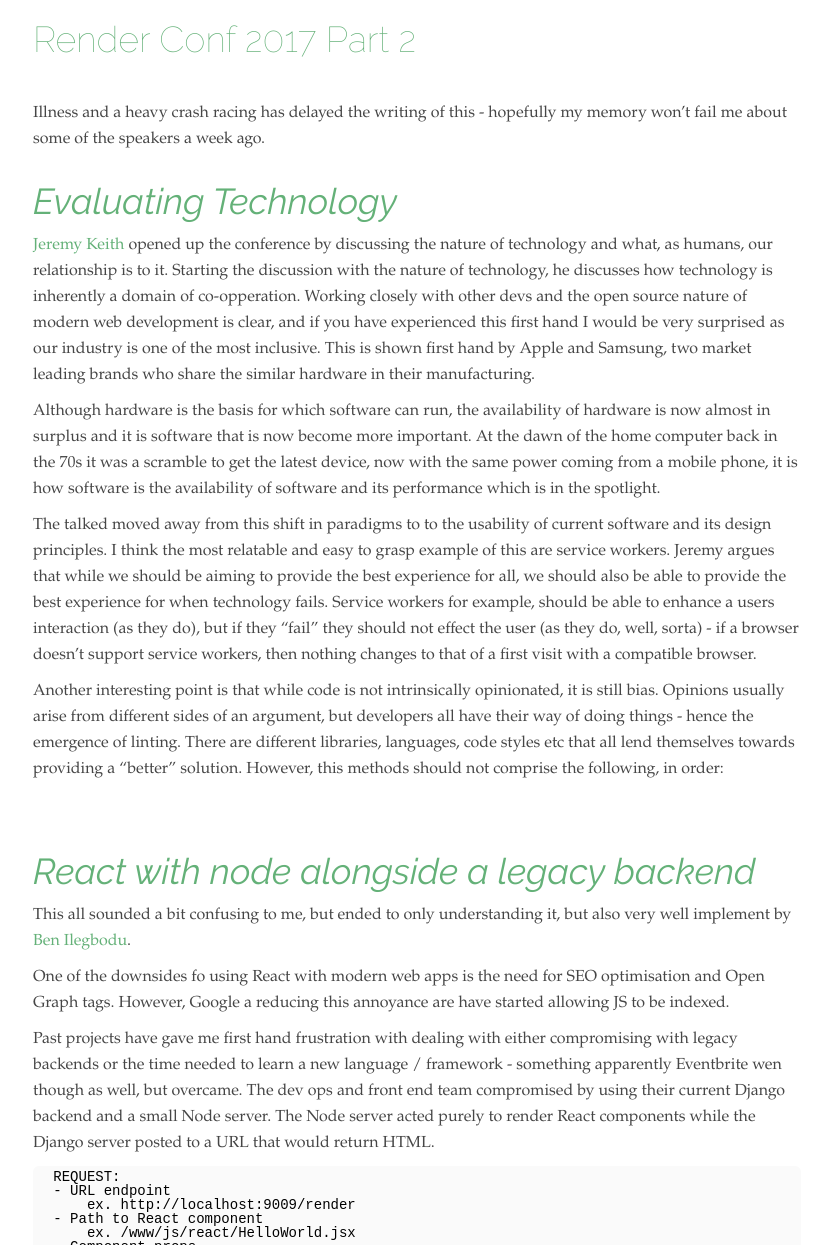
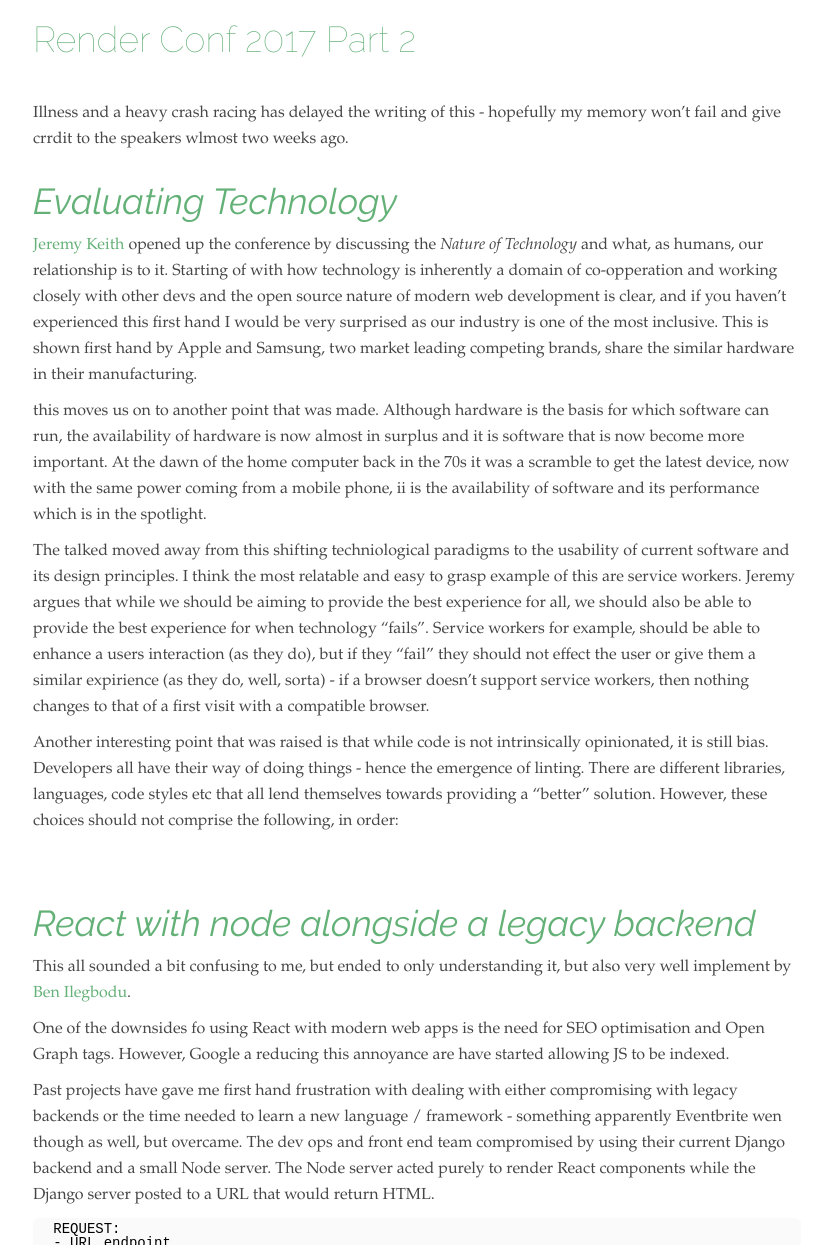
Before and after one commit to alex-windett/alex-windett.github.io, a Jekyll site: the page built from _posts/2017-04-03-render-conf-part-2.markdown, in a window 1280 px wide and 1400 px high, scrolled down 204 px. Shown: the part 155-1400 px from the top of the window, without its empty margins (223-1053 px from the left). Built offline with Jekyll 4.4.1, drawn with Linux system fonts in a browser that asks for light colours; some web fonts are replaced; some of the changed text lies outside the part shown.

Commit message:
Update 2017-04-03-render-conf-part-2.markdown

```diff
--- a/_posts/2017-04-03-render-conf-part-2.markdown
+++ b/_posts/2017-04-03-render-conf-part-2.markdown
@@ -6,43 +6,40 @@ category: "Render Conf"
 ---
 
 Illness and a heavy crash racing has delayed the writing of this - hopefully my
-memory won't fail me about some of the speakers a week ago.
+memory won't fail and give crrdit to the speakers wlmost two weeks ago.
 
 Evaluating Technology
 --
-[Jeremy Keith]() opened up the conference by discussing the nature of technology
-and what, as humans, our relationship is to it. Starting the discussion with the
-nature of technology, he discusses how technology is inherently a domain of
-co-opperation. Working closely with other devs and the open source nature of modern
-web development is clear, and if you have experienced this first hand I would be
+[Jeremy Keith]() opened up the conference by discussing the *Nature of Technology*
+and what, as humans, our relationship is to it. Starting of with how technology is inherently a domain of
+co-opperation and working closely with other devs and the open source nature of modern
+web development is clear, and if you haven't experienced this first hand I would be
 very surprised as our industry is one of the most inclusive. This is shown first
-hand by Apple and Samsung, two market leading brands who share the similar
+hand by Apple and Samsung, two market leading competing brands, share the similar
 hardware in their manufacturing.
 
-Although hardware is the basis for which software can run, the availability of
+this moves us on to another point that was made. Although hardware is the basis for which software can run, the availability of
 hardware is now almost in surplus and it is software that is now become more
 important. At the dawn of the home computer back in the 70s it was a scramble to
-get the latest device, now with the same power coming from a mobile phone, it is
-how software is the availability of software and its performance which is in the
+get the latest device, now with the same power coming from a mobile phone, ii is the availability of software and its performance which is in the
 spotlight.
 
-The talked moved away from this shift in paradigms to to the usability of current
+The talked moved away from this shifting techniological paradigms to the usability of current
 software and its design principles. I think the most relatable and easy to grasp
 example of this are service workers. Jeremy argues that while we should be
 aiming to provide the best experience for all, we should also be able to provide
-the best experience for when technology fails. Service workers for example,
+the best experience for when technology "fails". Service workers for example,
 should be able to enhance a users interaction (as they do), but if they "fail"
-they should not effect the user (as they do, well, sorta) - if a
+they should not effect the user or give them a similar expirience (as they do, well, sorta) - if a
 browser doesn't support service workers, then nothing changes to that of a first visit
 with a compatible browser.
 
-Another interesting point is that while code is not intrinsically opinionated,
-it is still bias. Opinions usually arise from different sides of an argument,
-but developers all have their way of doing things - hence the emergence of
+Another interesting point that was raised is that while code is not intrinsically opinionated,
+it is still bias. Developers all have their way of doing things - hence the emergence of
 linting. There are different libraries, languages, code styles etc that all
-lend themselves towards providing a "better" solution. However, this methods
+lend themselves towards providing a "better" solution. However, these choices
 should not comprise the following, in order:
-1. Users
+1. The users
 2. The authors / developers
 3. The applications the software runs on
 4. The theorists or market leaders (i.e the "...but Facebook use it" syndrome).
```
Also changed, not shown: other parts of _posts/2017-04-03-render-conf-part-2.markdown (+1 -1 lines).
